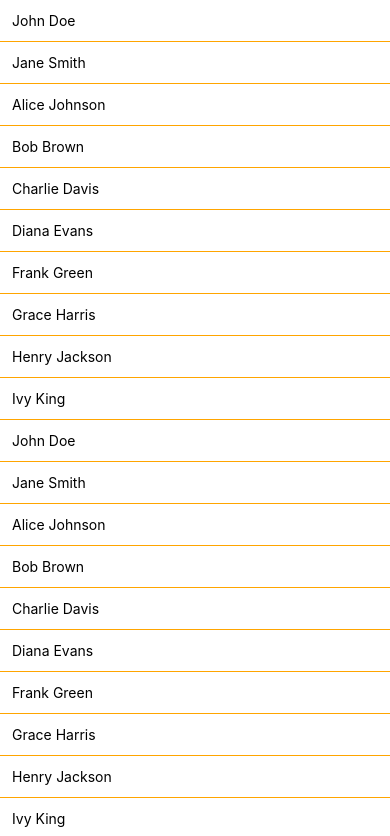
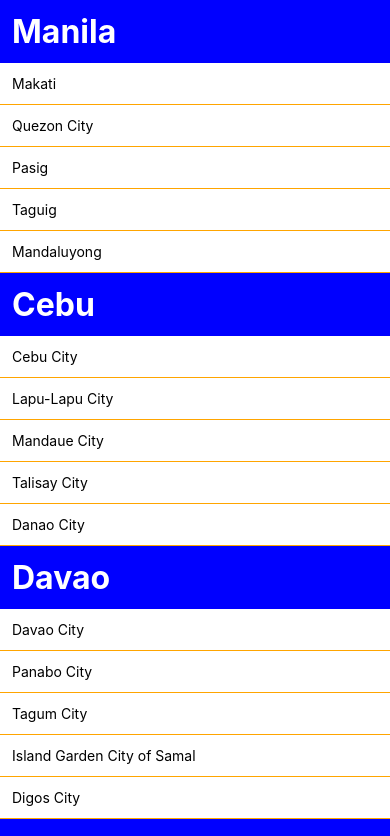
Before and after one commit to jianastrero/people-manila, a React Native app: screen / in a window 390 px wide. Shown: the top 836 px of the page. Built offline with nearby package versions, Linux system fonts and the light colour scheme.

Commit message:
📃 SectionList

```diff
--- a/App.js
+++ b/App.js
@@ -1,98 +1,85 @@
 import React from 'react';
 import {
     FlatList,
-    SafeAreaView,
+    SafeAreaView, SectionList,
     StatusBar,
     StyleSheet, Text
 } from 'react-native';
 
 const DATA = [
-    { id: 0, name: 'John Doe' },
-    { id: 1, name: 'Jane Smith' },
-    { id: 2, name: 'Alice Johnson' },
-    { id: 3, name: 'Bob Brown' },
-    { id: 4, name: 'Charlie Davis' },
-    { id: 5, name: 'Diana Evans' },
-    { id: 6, name: 'Frank Green' },
-    { id: 7, name: 'Grace Harris' },
-    { id: 8, name: 'Henry Jackson' },
-    { id: 9, name: 'Ivy King' },
-    { id: 10, name: 'John Doe' },
-    { id: 11, name: 'Jane Smith' },
-    { id: 12, name: 'Alice Johnson' },
-    { id: 13, name: 'Bob Brown' },
-    { id: 14, name: 'Charlie Davis' },
-    { id: 15, name: 'Diana Evans' },
-    { id: 16, name: 'Frank Green' },
-    { id: 17, name: 'Grace Harris' },
-    { id: 18, name: 'Henry Jackson' },
-    { id: 19, name: 'Ivy King' },
-    { id: 20, name: 'John Doe' },
-    { id: 21, name: 'Jane Smith' },
-    { id: 22, name: 'Alice Johnson' },
-    { id: 23, name: 'Bob Brown' },
-    { id: 24, name: 'Charlie Davis' },
-    { id: 25, name: 'Diana Evans' },
-    { id: 26, name: 'Frank Green' },
-    { id: 27, name: 'Grace Harris' },
-    { id: 28, name: 'Henry Jackson' },
-    { id: 29, name: 'Ivy King' },
-    { id: 30, name: 'John Doe' },
-    { id: 31, name: 'Jane Smith' },
-    { id: 32, name: 'Alice Johnson' },
-    { id: 33, name: 'Bob Brown' },
-    { id: 34, name: 'Charlie Davis' },
-    { id: 35, name: 'Diana Evans' },
-    { id: 36, name: 'Frank Green' },
-    { id: 37, name: 'Grace Harris' },
-    { id: 38, name: 'Henry Jackson' },
-    { id: 39, name: 'Ivy King' },
-    { id: 40, name: 'John Doe' },
-    { id: 41, name: 'Jane Smith' },
-    { id: 42, name: 'Alice Johnson' },
-    { id: 43, name: 'Bob Brown' },
-    { id: 44, name: 'Charlie Davis' },
-    { id: 45, name: 'Diana Evans' },
-    { id: 46, name: 'Frank Green' },
-    { id: 47, name: 'Grace Harris' },
-    { id: 48, name: 'Henry Jackson' },
-    { id: 49, name: 'Ivy King' },
-    { id: 50, name: 'John Doe' },
-    { id: 51, name: 'Jane Smith' },
-    { id: 52, name: 'Alice Johnson' },
-    { id: 53, name: 'Bob Brown' },
-    { id: 54, name: 'Charlie Davis' },
-    { id: 55, name: 'Diana Evans' },
-    { id: 56, name: 'Frank Green' },
-    { id: 57, name: 'Grace Harris' },
-    { id: 58, name: 'Henry Jackson' },
-    { id: 59, name: 'Ivy King' },
-    { id: 60, name: 'John Doe' },
-    { id: 61, name: 'Jane Smith' },
-    { id: 62, name: 'Alice Johnson' },
-    { id: 63, name: 'Bob Brown' },
-    { id: 64, name: 'Charlie Davis' },
-    { id: 65, name: 'Diana Evans' },
-    { id: 66, name: 'Frank Green' },
-    { id: 67, name: 'Grace Harris' },
-    { id: 68, name: 'Henry Jackson' },
-    { id: 69, name: 'Ivy King' },
+    {
+        title: 'Manila',
+        data: [
+            'Makati',
+            'Quezon City',
+            'Pasig',
+            'Taguig',
+            'Mandaluyong'
+        ]
+    },
+    {
+        title: 'Cebu',
+        data: [
+            'Cebu City',
+            'Lapu-Lapu City',
+            'Mandaue City',
+            'Talisay City',
+            'Danao City'
+        ]
+    },
+    {
+        title: 'Davao',
+        data: [
+            'Davao City',
+            'Panabo City',
+            'Tagum City',
+            'Island Garden City of Samal',
+            'Digos City'
+        ]
+    },
+    {
+        title: 'Cagayan de Oro',
+        data: [
+            'Cagayan de Oro City',
+            'El Salvador City',
+            'Gingoog City',
+            'Iligan City',
+            'Ozamiz City'
+        ]
+    },
+    {
+        title: 'Baguio',
+        data: [
+            'Baguio City',
+            'La Trinidad',
+            'Itogon',
+            'Sablan',
+            'Tuba'
+        ]
+    }
 ];
 
 export default function App() {
-
-
     return (
         <SafeAreaView>
             <StatusBar backgroundColor="black" />
-            <FlatList
-                data={DATA}
-                renderItem={ ({item}) => (
+            <SectionList
+                sections={DATA}
+                renderSectionHeader={({section: {title}}) => (
+                    <Text style={{
+                        padding: 12,
+                        color: 'white',
+                        backgroundColor: 'blue',
+                        fontSize: 32,
+                        fontWeight: 'bold'
+                    }}>{title}</Text>
+                )}
+                renderItem={({item}) => (
                     <Text style={{
                         padding: 12,
                         borderBottomWidth: 1,
                         borderBottomColor: 'orange'
-                    }}>{item.name}</Text>
+                    }}>{item}</Text>
                 )} />
         </SafeAreaView>
     );
```
